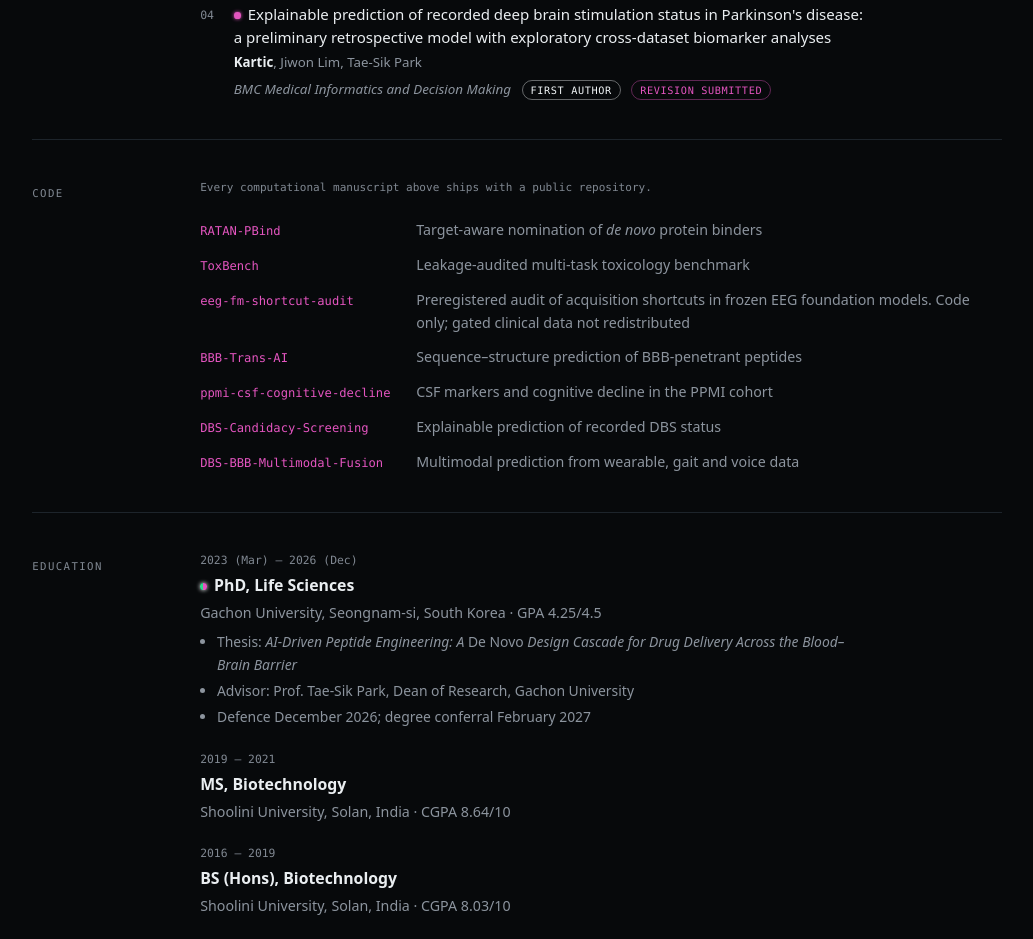
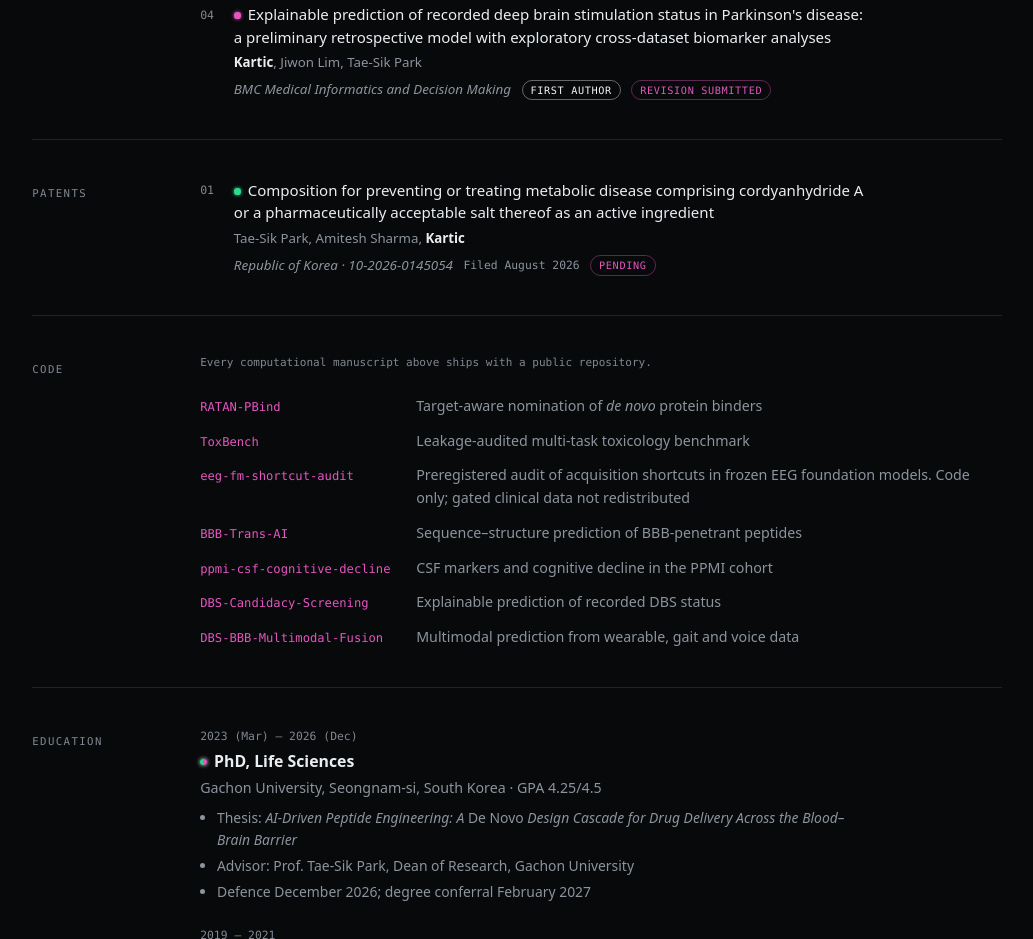
Before and after one commit to kartic03/cv, a plain HTML site: page index.html in a window 1280 px wide. Shown: the part 3764-4703 px from the top of the page, without its empty margins (123-1156 px from the left). Drawn offline with Linux system fonts and the light colour scheme.

Commit message:
index.html updated

```diff
--- a/index.html
+++ b/index.html
@@ -536,6 +536,20 @@ footer{border-top:1px solid var(--rule);padding:1.9rem 0 0;margin-top:1rem;
     </div>
   </section>
 
+  <!-- ══════════════════ PATENTS ══════════════════ -->
+  <section id="patents">
+    <h2 class="label">Patents</h2>
+    <div class="col">
+      <ol class="pubs">
+        <li data-ch="wet"><div>
+          <span class="ptitle"><span class="ch-mark"></span>Composition for preventing or treating metabolic disease comprising cordyanhydride A or a pharmaceutically acceptable salt thereof as an active ingredient</span>
+          <span class="authors">Tae-Sik Park, Amitesh Sharma, <b>Kartic</b></span>
+          <span class="pmeta"><span class="venue">Republic of Korea &#183; 10-2026-0145054</span><span>Filed August 2026</span><span class="tag rev">Pending</span></span>
+        </div></li>
+      </ol>
+    </div>
+  </section>
+
   <!-- ══════════════════ CODE ══════════════════ -->
   <section id="code">
     <h2 class="label">Code</h2>
```
